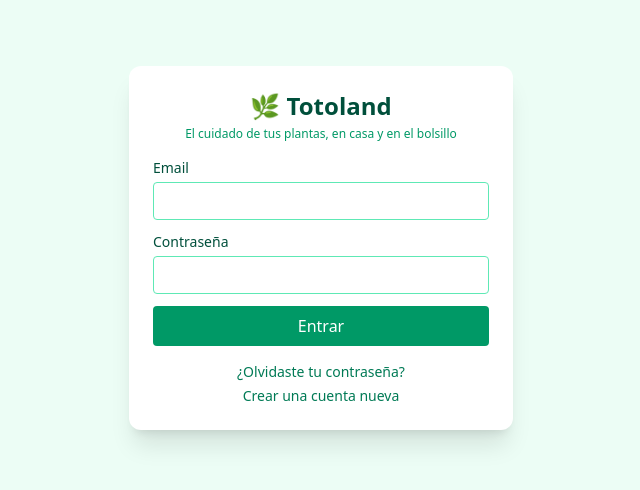
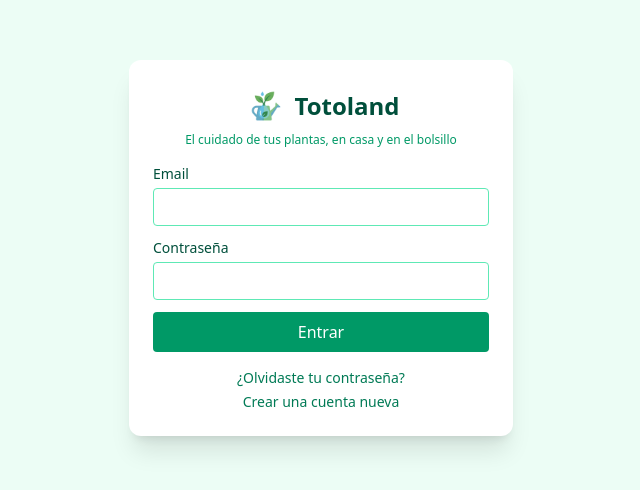
Before and after one commit to tot9308/Totoland, a Next.js app: page / in a window 1280 px wide. Shown: the part 152-642 px from the top of the page, without its empty margins (319-959 px from the left). Built offline with nearby package versions, Linux system fonts and the light colour scheme; no server answers.

Commit message:
Sustituir emoji por el nuevo logo en login y cabecera

```diff
--- a/components/Home.tsx
+++ b/components/Home.tsx
@@ -14,6 +14,7 @@ import SyncModal from "./SyncModal"
 import TasksSection from "./TasksSection"
 import AchievementsModal from "./AchievementsModal"
 import HouseholdModal from "./HouseholdModal"
+import Logo from "./Logo"
 
 type Toast = { message: string; batch: string; plantIds: string[] }
 type Size = "grande" | "medio" | "pequeno"
@@ -229,7 +230,7 @@ export default function Home({ session }: { session: Session }) {
                          onChangePassword={changePassword}
           onLogout={() => supabase.auth.signOut()}
         />
-        <h1 className="text-2xl font-bold text-emerald-900">🌿 Totoland</h1>
+          <Logo size={36} />
       </header>
 
       {householdId && (
--- a/components/LoginForm.tsx
+++ b/components/LoginForm.tsx
@@ -3,6 +3,7 @@
 import { useState } from "react"
 import Link from "next/link"
 import { supabase } from "@/lib/supabase"
+import Logo from "./Logo"
 
 export default function LoginForm() {
   const [email, setEmail] = useState("")
@@ -22,7 +23,9 @@ export default function LoginForm() {
   return (
     <main className="flex min-h-screen items-center justify-center bg-emerald-50 p-4">
       <div className="w-full max-w-sm rounded-xl bg-white p-6 shadow-xl">
-        <h1 className="mb-1 text-center text-2xl font-bold text-emerald-900">🌿 Totoland</h1>
+        <div className="mb-1 flex justify-center">
+          <Logo size={44} />
+        </div>
         <p className="mb-4 text-center text-xs text-emerald-600">
           El cuidado de tus plantas, en casa y en el bolsillo
         </p>
--- /dev/null
+++ b/components/Logo.tsx
@@ -0,0 +1,12 @@
+export default function Logo({ size = 40, showText = true, textClass = "text-2xl font-bold text-emerald-900" }: {
+  size?: number
+  showText?: boolean
+  textClass?: string
+}) {
+  return (
+    <span className="inline-flex items-center gap-2">
+      <img src="/icon-transparent.png" alt="Totoland" style={{ width: size, height: size }} />
+      {showText && <span className={textClass}>Totoland</span>}
+    </span>
+  )
+}
```
